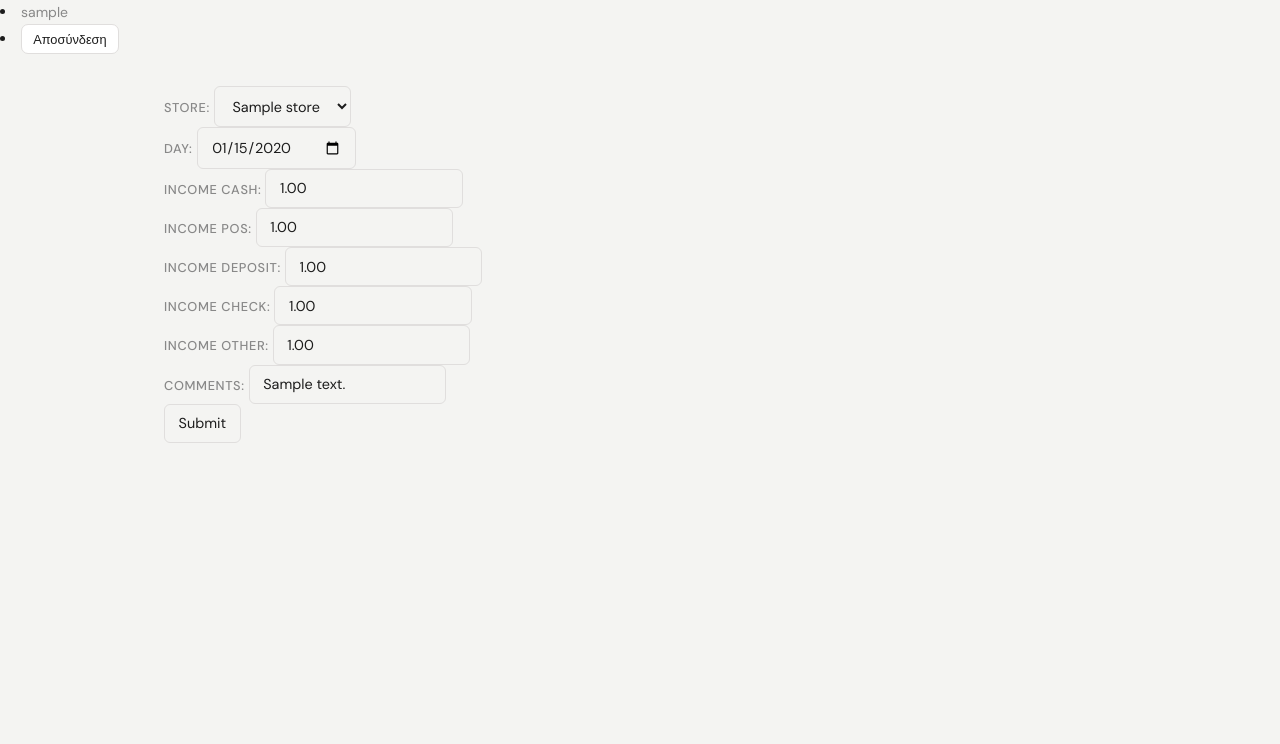
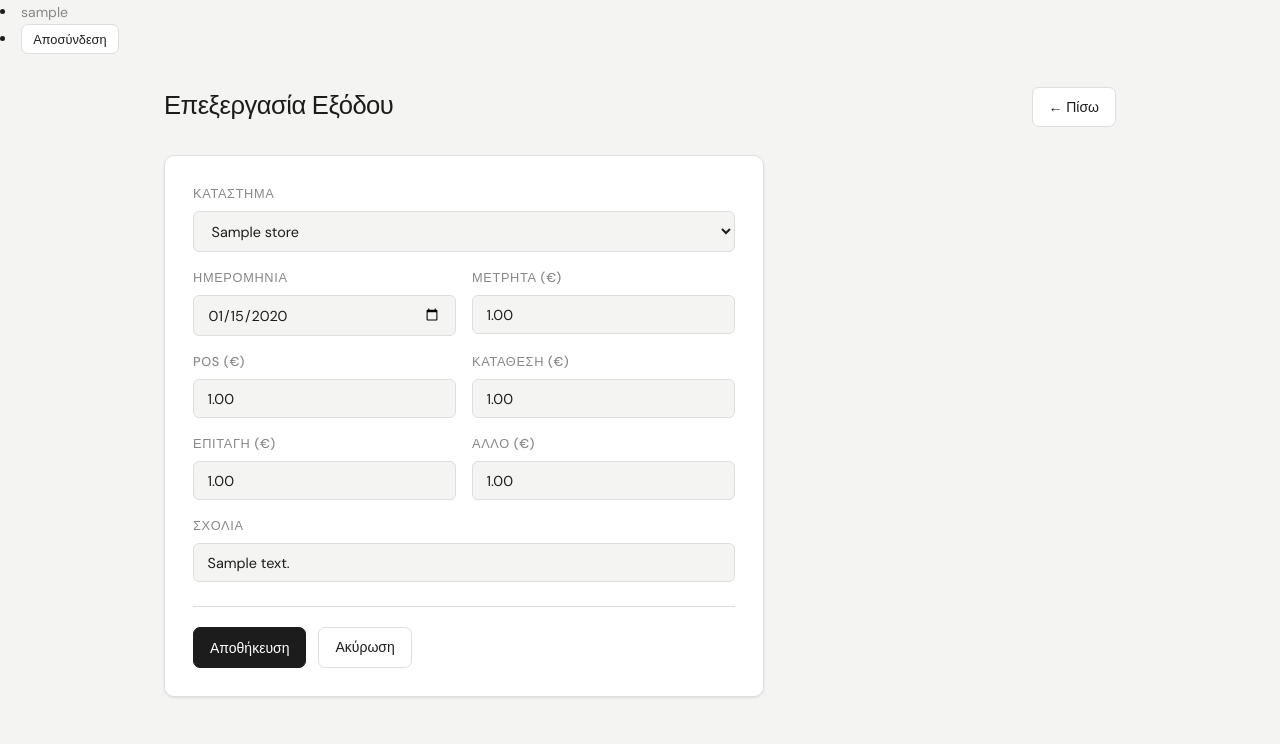
Before and after one commit to TelisK/business-tools, a Django app: page //income_update/1/ in a window 1280 px wide. Shown: the part 56-800 px from the top of the page. Run offline with Django 5.2, Linux system fonts and the light colour scheme; a user stored in the database is signed in; tables that the repository leaves empty hold one stand-in row (values such as "Sample post").

Commit message:
fix user in views and fix some html view

```diff
--- a/income_expenses/templates/income_expenses/income_update.html
+++ b/income_expenses/templates/income_expenses/income_update.html
@@ -1,10 +1,55 @@
 {% extends 'income_expenses/base.html' %}
 {% block body %}
 
-<form method="POST">
-    {% csrf_token %}
-    {{ form }}
-    <input type="submit">
-</form>
+<div class="page-header">
+    <div>
+        <h1>Επεξεργασία Εξόδου</h1>
+    </div>
+    <a href="{% url 'income_expenses:index' %}" class="btn btn-secondary">← Πίσω</a>
+</div>
+
+<div class="form-card">
+    <form method="POST">
+        {% csrf_token %}
+        <div class="form-grid">
+            <div class="form-group full">
+    <label>Κατάστημα</label>
+    {{ form.store }}
+</div>
+            <div class="form-group">
+                <label>Ημερομηνία</label>
+                {{ form.day }}
+            </div>
+            <div class="form-group">
+                <label>Μετρητά (€)</label>
+                {{ form.income_cash }}
+            </div>
+            <div class="form-group">
+                <label>POS (€)</label>
+                {{ form.income_pos }}
+            </div>
+            <div class="form-group">
+                <label>Κατάθεση (€)</label>
+                {{ form.income_deposit }}
+            </div>
+            <div class="form-group">
+                <label>Επιταγή (€)</label>
+                {{ form.income_check }}
+            </div>
+            <div class="form-group">
+                <label>Άλλο (€)</label>
+                {{ form.income_other }}
+            </div>
+            <div class="form-group full">
+                <label>Σχόλια</label>
+                {{ form.comments }}
+            </div>
+        </div>
+        <div class="form-actions">
+            <button type="submit" class="btn btn-primary">Αποθήκευση</button>
+            <a href="{% url 'income_expenses:index' %}" class="btn btn-secondary">Ακύρωση</a>
+        </div>
+    </form>
+</div>
 
 {% endblock %}
--- a/income_expenses/templates/income_expenses/index.html
+++ b/income_expenses/templates/income_expenses/index.html
@@ -9,7 +9,7 @@
     <form method="get" style="display:flex; align-items:center; gap:0.75rem; flex-wrap:wrap; margin-bottom:1.25rem;">
         <select name="store">
     {% for s in stores_list %}
-    <option value="{{ s.name }}" {% if s == store %}selected{% endif %}>{{ s.name }}</option>
+    <option value="{{ s.id }}" {% if s == store %}selected{% endif %}>{{ s.name }}</option>
     {% endfor %}
 </select>
         <span style="font-size:0.8rem; font-weight:500; color:var(--text-muted); text-transform:uppercase; letter-spacing:0.08em;">Περίοδος</span>
--- a/income_expenses/views.py
+++ b/income_expenses/views.py
@@ -36,7 +36,7 @@ def index(request):
     date_to = request.GET.get('date_to', today)
 
     store_id = request.GET.get('store', None)
-    store = get_object_or_404(Store, id=store_id, users=request.user) if store_id else Store.objects.filter(users=request.user).first()
+    store = get_object_or_404(Store, id=store_id, user=request.user) if store_id else Store.objects.filter(user=request.user).first()
 
     # store_id = request.GET.get('store', None)
     # store = Store.objects.get(name=store_id) if store_id else Store.objects.first() # It will crash if it has no id.
@@ -47,7 +47,7 @@ def index(request):
 
     income_list = Income.objects.filter(store=store).order_by('-day')
     expense_list = Expenses.objects.filter(store=store).order_by('-day')
-    stores_list = Store.objects.all()
+    stores_list = Store.objects.filter(user=request.user)
 
     paginator_income = Paginator(income_list, 15)
     paginator_expense = Paginator(expense_list, 15)
@@ -72,44 +72,15 @@ def index(request):
 
 @login_required
 def detail(request, id):
-    income_detail = get_object_or_404(Income, id=id)
+    income_detail = get_object_or_404(Income, id=id, store__user=request.user) # double underscore lookup, for relationship
     context_to_html = {'income_detail': income_detail}
     return render (request, 'income_expenses/detail.html', context=context_to_html)
 
 @login_required
 def expenses_detail(request,id):
-    expense_detail = get_object_or_404(Expenses, id=id)
+    expense_detail = get_object_or_404(Expenses, id=id, store__user=request.user)
     context_to_html = {'expense_detail': expense_detail}
     return render(request, 'income_expenses/expenses_detail.html', context=context_to_html)
-
-'''def summary_and_statistics(request):
-    #default page
-    today = date.today()
-    date_from = request.GET.get('date_from', today.replace(day=1))
-    date_to = request.GET.get('date_to', today)
-
-    income_result = Income.objects.filter(day__range=[date_from, date_to])
-    expenses_result = Expenses.objects.filter(day__range=[date_from, date_to])
-
-    income_totals = income_result.aggregate(  # ex. Entry.objects.aggregate we alredy have the object here.
-        total_cash = Sum('income_cash'),
-        total_pos = Sum('income_pos'),
-        total_deposit = Sum('income_deposit'),
-        total_check = Sum('income_check'),
-        total_other = Sum('income_other')
-    )
-    sum_income_result = sum(income_totals.values())
-
-    sum_expenses_result = expenses_result.aggregate(total_expenses=Sum('amount'))['total_expenses'] or 0  #The last part gives me just the number
-
-    context_to_html = {
-        'sum_income_result':sum_income_result,
-        'sum_expenses_result':sum_expenses_result,
-        'income_totals':income_totals,
-        'date_from':date_from,
-        'date_to':date_to
-    }
-    return render(request, 'income_expenses/index.html', context=context_to_html)'''
 
 
 # needs completion
@@ -124,59 +95,71 @@ def totals_by_date(request, date):
 
 @login_required
 def submit_income(request):
+    stores = Store.objects.filter(user=request.user)
+
     if request.method == 'POST':
         form = IncomeForm(request.POST)
+        form.fields['store'].queryset = stores  # this filters the dropdown
         if form.is_valid():
             form.save()
             return redirect('income_expenses:index')
 
     else:
         form = IncomeForm()
-        stores = Store.objects.filter(user=request.user)
+        form.fields['store'].queryset = stores  # this filters the dropdown
         if stores.count() == 1:
             form.fields['store'].initial = stores.first() #if there's one store, the it is the default
-        context_to_html = {'form':form}
-        return render(request, 'income_expenses/submit_income.html', context=context_to_html)
+
+    context_to_html = {'form':form}
+    return render(request, 'income_expenses/submit_income.html', context=context_to_html)
 
 @login_required
 def submit_expense(request):
+    stores = Store.objects.filter(user=request.user)
     if request.method == 'POST':
         form = ExpenseForm(request.POST)
+        form.fields['store'].queryset = stores  # this filters the dropdown
         if form.is_valid():
             form.save()
             return redirect('income_expenses:index')
 
     else:
         form = ExpenseForm()
-        stores = Store.objects.filter(user=request.user)
+        form.fields['store'].queryset = stores  # this filters the dropdown
         if stores.count() == 1:
             form.fields['store'].initial = stores.first() #if there's one store, the it is the default
-        context_to_html = {'form':form}
-        return render(request, 'income_expenses/submit_expense.html', context=context_to_html)
+    context_to_html = {'form':form}
+    return render(request, 'income_expenses/submit_expense.html', context=context_to_html)
 
 @login_required
 def update_income(request, id):
+    stores = Store.objects.filter(user=request.user)
     income_update = Income.objects.get(id=id)
     if request.method == 'POST':
         form = IncomeForm(request.POST, instance=income_update)
+        form.fields['store'].queryset = stores  # this filters the dropdown
         if form.is_valid():
             form.save()
             return redirect('income_expenses:detail', id=id)
     else:
         form = IncomeForm(instance=income_update)
+        form.fields['store'].queryset = stores  # this filters the dropdown
         context_to_html = {'form':form}
         return render(request,'income_expenses/income_update.html', context=context_to_html)
 
 @login_required
 def update_expense(request, id):
+    stores = Store.objects.filter(user=request.user)
     expense_update = Expenses.objects.get(id=id)
     if request.method == 'POST':
         form = ExpenseForm(request.POST, instance=expense_update)
+        form.fields['store'].queryset = stores  # this filters the dropdown
         if form.is_valid():
             form.save()
             return redirect('income_expenses:expenses_detail', id=id)
     else:
         form = ExpenseForm(instance=expense_update)
+        form.fields['store'].queryset = stores  # this filters the dropdown
         context_to_html = {'form':form}
         return render(request,'income_expenses/expense_update.html', context=context_to_html)
 
@@ -225,6 +208,7 @@ def update_store(request, id):
         form = StoreForm(request.POST, instance=store_to_upd)
         if form.is_valid():
             form.save()
+            store_to_upd.user.add(request.user)
             return redirect('income_expenses:stores')
     else:
         form = StoreForm(instance=store_to_upd)
```
Also changed, not shown: income_expenses/templates/income_expenses/expense_update.html (+6 -2 lines), income_expenses/templates/income_expenses/update_store.html (+22 -5 lines), income_expenses/migrations/0006_store_user.py (added).
